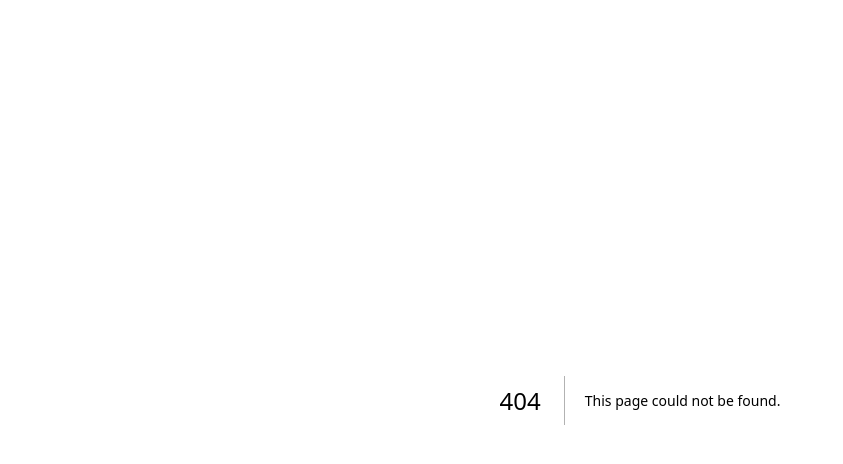
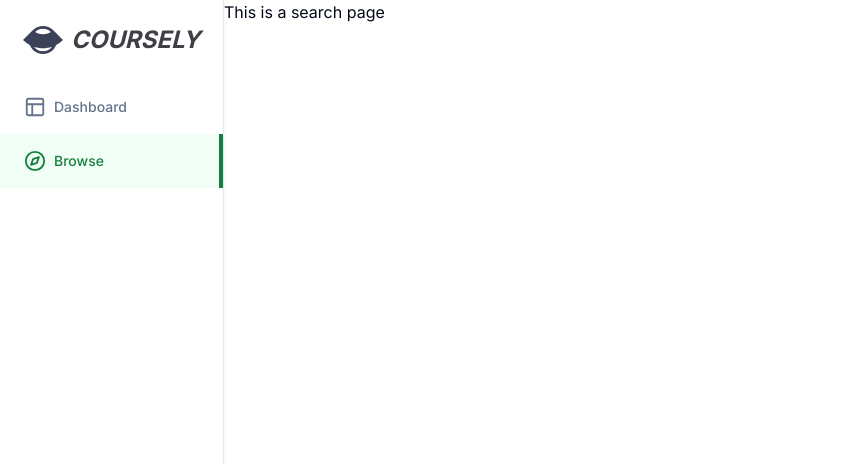
Before and after one commit to YashwanthKothakota9/learning_mangement_system, a Next.js app: page /search in a window 1280 px wide. Before the commit this address had no page. Shown: the top 464 px of the page, without its empty margins (0-843 px from the left). Built offline with nearby package versions, Linux system fonts and the light colour scheme.

Commit message:
Add sidebar

```diff
--- /dev/null
+++ b/app/(dashboard)/(routes)/search/page.tsx
@@ -0,0 +1,5 @@
+const SearchPage = () => {
+  return <div>This is a search page</div>;
+};
+
+export default SearchPage;
--- /dev/null
+++ b/app/(dashboard)/_components/logo.tsx
@@ -0,0 +1,5 @@
+import Image from "next/image";
+
+export const Logo = () => {
+  return <Image height={50} width={50} alt="Logo" src="/logo.svg" />;
+};
--- /dev/null
+++ b/app/(dashboard)/_components/sidebar-item.tsx
@@ -0,0 +1,50 @@
+"use client";
+
+import { cn } from "@/lib/utils";
+import { LucideIcon } from "lucide-react";
+import { usePathname, useRouter } from "next/navigation";
+
+interface SidebarItemProps {
+  icon: LucideIcon;
+  label: string;
+  href: string;
+}
+
+export const SidebarItem = ({ icon: Icon, label, href }: SidebarItemProps) => {
+  const pathname = usePathname();
+  const router = useRouter();
+  const isActive =
+    (pathname === "/" && href === "/") ||
+    pathname === href ||
+    pathname?.startsWith(`${href}/`);
+
+  const onClick = () => {
+    router.push(href);
+  };
+
+  return (
+    <button
+      onClick={onClick}
+      type="button"
+      className={cn(
+        "flex items-center gap-x-2 text-slate-500 text-sm font-[500] pl-6 transition-all hover:text-slate-600 hover:bg-slate-300/20",
+        isActive &&
+          "text-green-700 bg-green-200/20 hover:bg-green-200/20 hover:text-green-700"
+      )}
+    >
+      <div className="flex items-center gap-x-2 py-4 ">
+        <Icon
+          size={22}
+          className={cn("text-slate-500", isActive && "text-green-700")}
+        />
+        {label}
+      </div>
+      <div
+        className={cn(
+          "ml-auto opacity-0 border-2 border-green-700 h-full transition-all",
+          isActive && "opacity-100"
+        )}
+      />
+    </button>
+  );
+};
--- /dev/null
+++ b/app/(dashboard)/_components/sidebar-routes.tsx
@@ -0,0 +1,34 @@
+"use client";
+
+import { Layout, Compass } from "lucide-react";
+import { SidebarItem } from "./sidebar-item";
+
+const guestRoutes = [
+  {
+    icon: Layout,
+    label: "Dashboard",
+    href: "/",
+  },
+  {
+    icon: Compass,
+    label: "Browse",
+    href: "/search",
+  },
+];
+
+export const SidebarRoutes = () => {
+  const routes = guestRoutes;
+
+  return (
+    <div className="flex flex-col w-full">
+      {routes.map((route) => (
+        <SidebarItem
+          key={route.href}
+          icon={route.icon}
+          label={route.label}
+          href={route.href}
+        />
+      ))}
+    </div>
+  );
+};
--- /dev/null
+++ b/app/(dashboard)/_components/sidebar.tsx
@@ -0,0 +1,20 @@
+import { Logo } from "./logo";
+import { SidebarRoutes } from "./sidebar-routes";
+
+const Sidebar = () => {
+  return (
+    <div className="h-full border-r flex flex-col overflow-y-auto bg-white shadow-sm">
+      <div className="p-6 flex gap-2 items-center justify-center">
+        <Logo />
+        <p className="text-2xl font-bold text-zinc-700 uppercase italic">
+          Coursely
+        </p>
+      </div>
+      <div className="flex flex-col w-full">
+        <SidebarRoutes />
+      </div>
+    </div>
+  );
+};
+
+export default Sidebar;
--- /dev/null
+++ b/app/(dashboard)/layout.tsx
@@ -0,0 +1,14 @@
+import Sidebar from "./_components/sidebar";
+
+const DashboardLayout = ({ children }: { children: React.ReactNode }) => {
+  return (
+    <div className="h-full">
+      <div className="hidden md:flex h-full w-56 flex-col fixed inset-y-0 z-50">
+        <Sidebar />
+      </div>
+      <main className="md:pl-56 h-full">{children}</main>
+    </div>
+  );
+};
+
+export default DashboardLayout;
```
Also changed, not shown: public/logo.svg (added).
